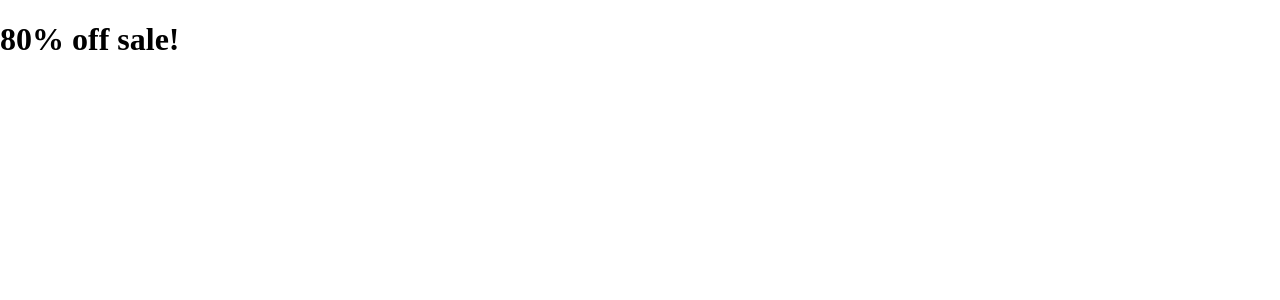
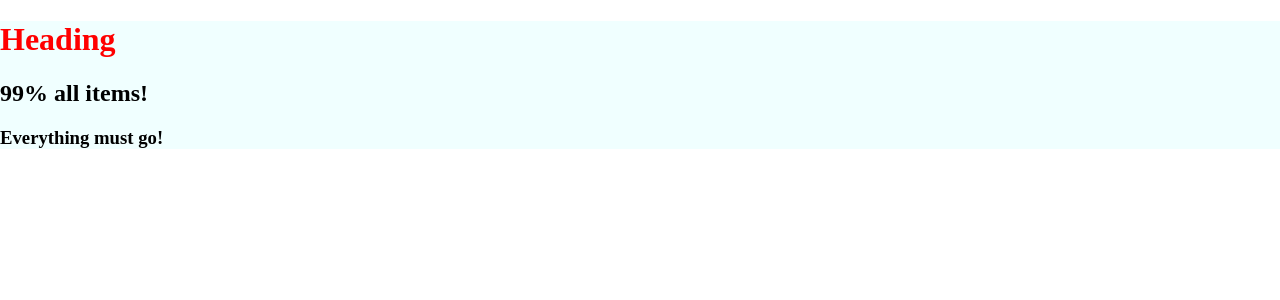
Before and after one commit to Daniel-Williams-ux/React_by_meta, a React (Vite) app: page / in a window 1280 px wide. Shown: the top 300 px of the page. Built offline with nearby package versions, Linux system fonts and the light colour scheme.

Commit message:
more complex way of parent-data flow and also demonstrating inline styling

```diff
--- a/src/App.css
+++ b/src/App.css
@@ -6,9 +6,3 @@ body {
  margin: 0;
  font-size: 1rem;
 }
-
-Button {
-margin: 2em;
-justify-content: center;
-
-}
--- a/src/components/Promo.jsx
+++ b/src/components/Promo.jsx
@@ -1,9 +1,17 @@
 import PromoHeading from './PromoHeading';
+
+const data = {
+  heading: "99% all items!",
+  callToAction: "Everything must go!",
+}
 
 function Promo() {
   return(
     <div>
-      <PromoHeading />
+      <PromoHeading
+        heading = {data.heading}
+        callToAction = {data.callToAction}
+        />
     </div>
   )
 }
--- a/src/components/PromoHeading.jsx
+++ b/src/components/PromoHeading.jsx
@@ -1,6 +1,28 @@
-function PromoHeading() {
+function PromoHeading(props) {
+  const divStyle  = {
+    backgroundColor: "azure",
+  }
+
+  const container = {
+    width: "80%",
+  }
+
+  const hero = {
+    color: "red",
+  }
   return (
-    <h1>80% off sale!</h1>
+    <div
+      style={divStyle}>
+      <div
+        style={container}>
+        <h1
+          style={hero}>
+          Heading
+        </h1>
+        <h2>{props.heading}</h2>
+        <h3>{props.callToAction}</h3>
+      </div>
+    </div>
   )
 }
 
```
